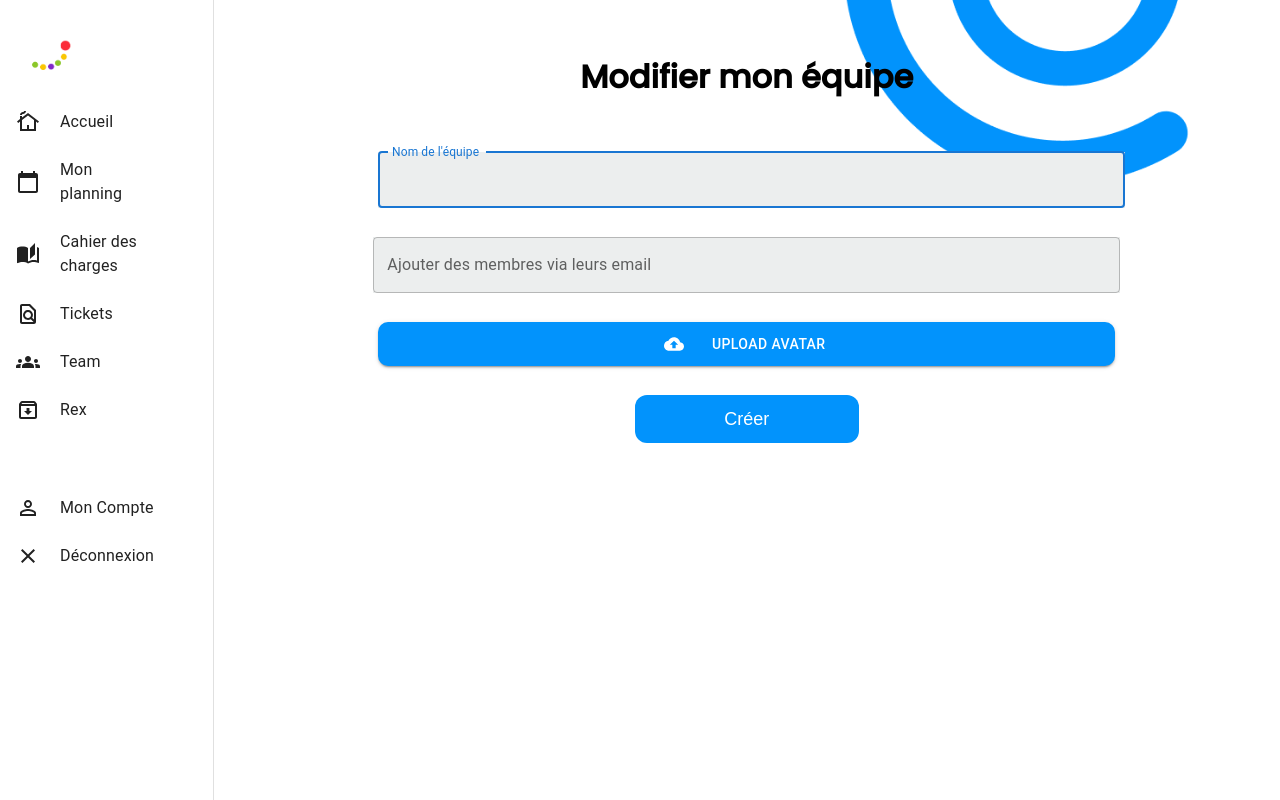
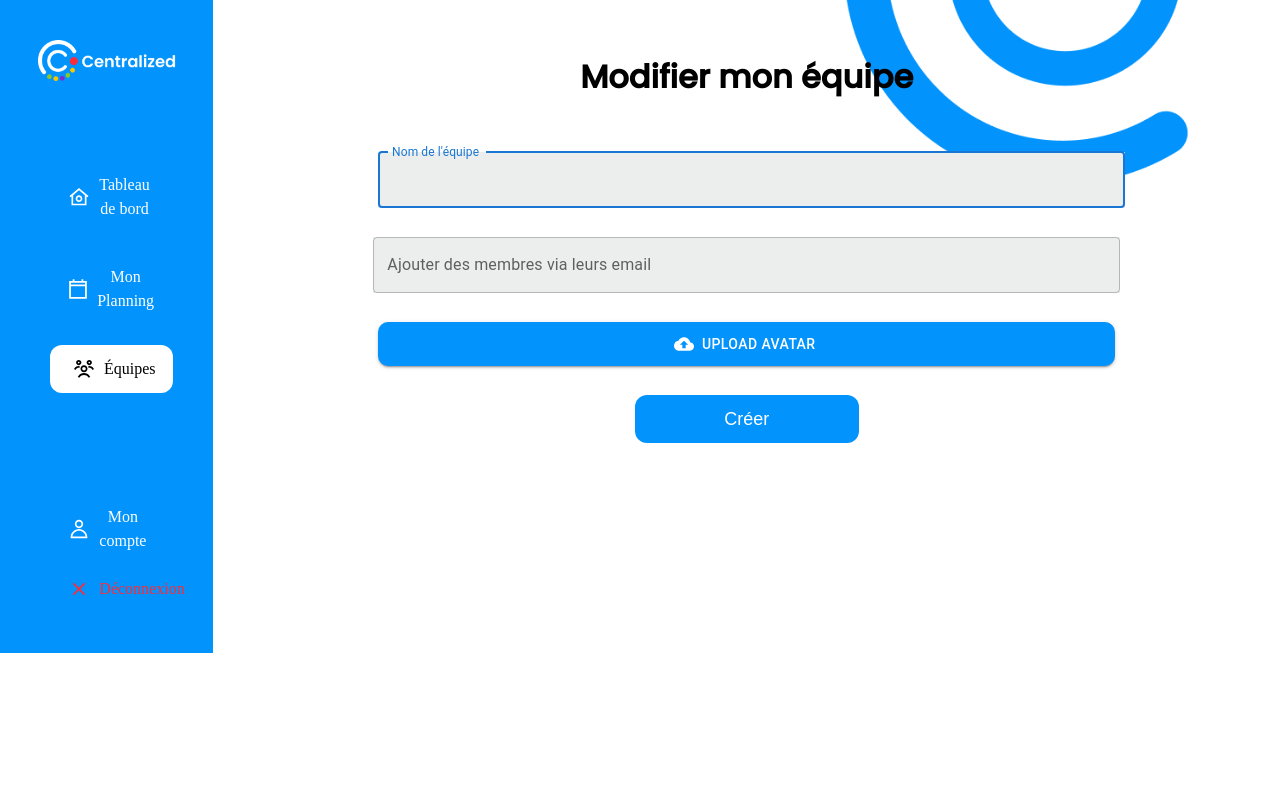
Before and after one commit to Faucon-Noir/Centralized, a Next.js app in the folder Front/: page /team/create in a window 1280 px wide. Built offline with nearby package versions, Linux system fonts and the light colour scheme; no server answers; sample sign-in values are in the browser's storage.

Commit message:
ajout des dashboard sur des pages team pour mes tests

```diff
--- a/Front/src/pages/team/[id]/index.tsx
+++ b/Front/src/pages/team/[id]/index.tsx
@@ -8,6 +8,7 @@ import { useEffect, useState } from "react";
 import axios from "axios";
 import { useRouter } from "next/router";
 import { TeamType } from "../type";
+import Dashboard from "@/app/components/Dashboard/Dashboard";
 
 function TeamPage() {
   // TODO: Compléter le back pour récupérer un grade et si possible une bio de l'utilisateur
@@ -32,7 +33,7 @@ function TeamPage() {
     <Box sx={MainBox}>
       <Grid container>
         <Grid xs={2} id="Drawer">
-          <PermanentDrawerLeft page="team" />
+          <Dashboard page="team" />
         </Grid>
         <Grid xs={10} id="Affichage-Equipe">
           <div style={{ width: '100%', marginTop: "100px", marginLeft: '150px' }}>
--- a/Front/src/pages/team/create.tsx
+++ b/Front/src/pages/team/create.tsx
@@ -10,6 +10,7 @@ import CloudUploadIcon from '@mui/icons-material/CloudUpload';
 import useData from './hook';
 import { ProjectType } from "../specification/type";
 import { CreateTeamProps, TeamProps } from "./type";
+import Dashboard from "@/app/components/Dashboard/Dashboard";
 
 
 
@@ -48,7 +49,7 @@ function CreateTeam() {
         <>
             <Grid container>
                 <Grid xs={2}>
-                    <PermanentDrawerLeft page="team" />
+                    <Dashboard page="team" />
                 </Grid>
                 <Grid xs={10}>
                     <form>
```
